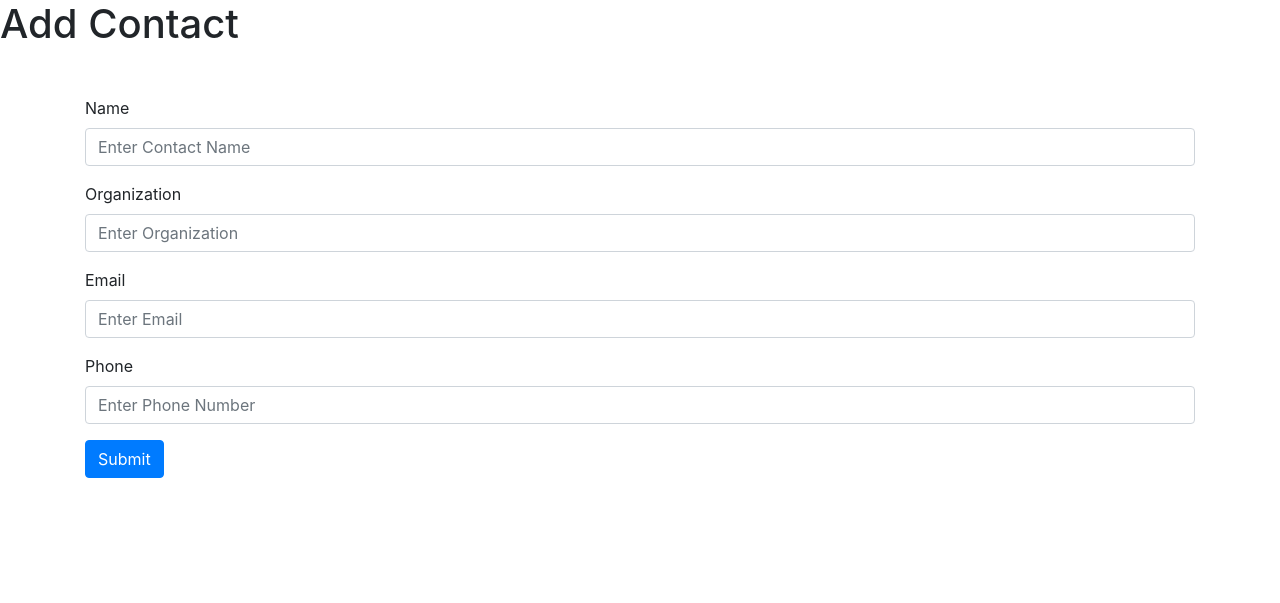
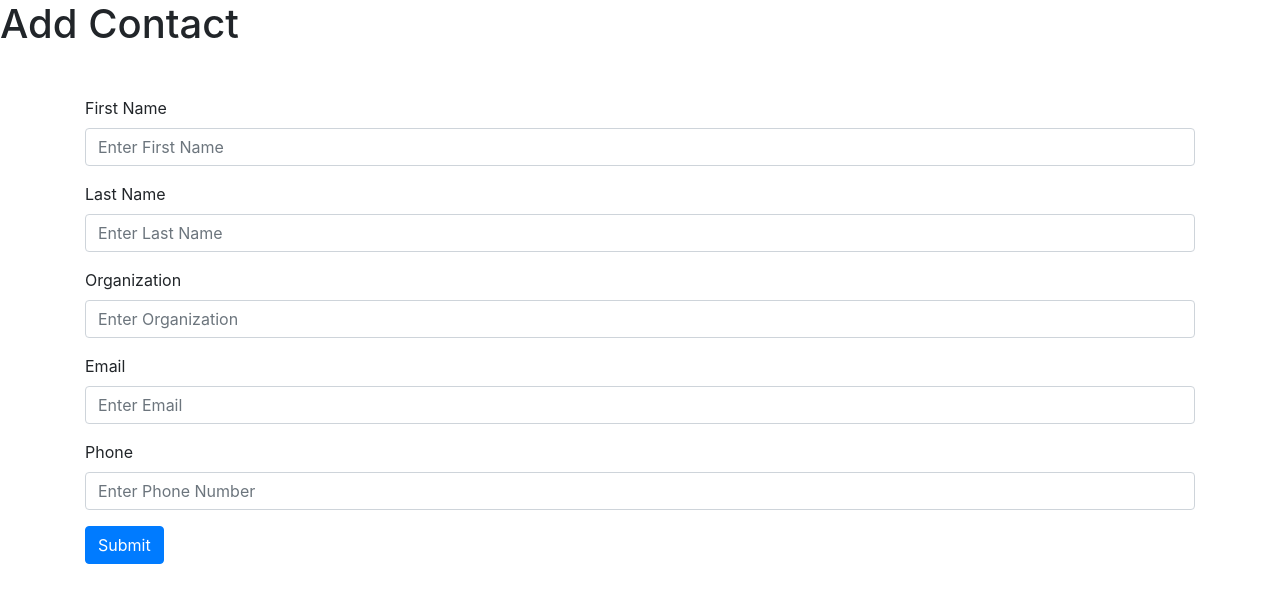
Before and after one commit to dbrandone/DEdwards_ContactManagement, a PHP site: page /contact.php in a window 1280 px wide. Shown: the top 603 px of the page. Run offline with PHP 8.4, Linux system fonts and the light colour scheme.

Commit message:
Update contact.php

```diff
--- a/contact.php
+++ b/contact.php
@@ -1,13 +1,14 @@
 <?php
 include 'dbconnect.php';
 if(isset($_POST['submit'])){
-    $name=$_POST['name'];
+    $first_name=$_POST['first_name'];
+    $last_name=$_POST['last_name'];
     $organization=$_POST['organization'];
     $email=$_POST['email'];
     $phone=$_POST['phone'];
 
-    $query="insert into contacts (name,organization,email,phone)
-            values('$name','$organization','$email','$phone')";
+    $query="insert into contacts (first_name,last_name,organization,email,phone)
+            values('$first_name','$last_name','$organization','$email','$phone')";
     $result=mysqli_query($connect,$query);
 
     if($result){
@@ -33,8 +34,12 @@ if(isset($_POST['submit'])){
     <div class="container my-5">
         <form method="post">
             <div class="form-group">
-                <label>Name</label>
-                <input type="text" class="form-control" placeholder="Enter Contact Name" name="name">
+                <label>First Name</label>
+                <input type="text" class="form-control" placeholder="Enter First Name" name="first_name" />
+            </div>
+            <div class="form-group">
+                <label>Last Name</label>
+                <input type="text" class="form-control" placeholder="Enter Last Name" name="last_name" />
             </div>
             <div class="form-group">
                 <label>Organization</label>
```
